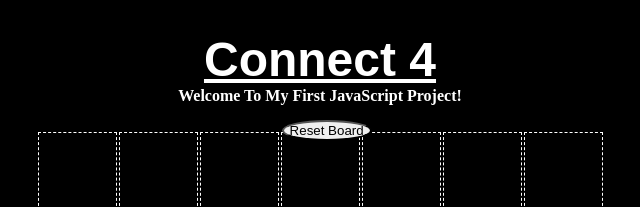
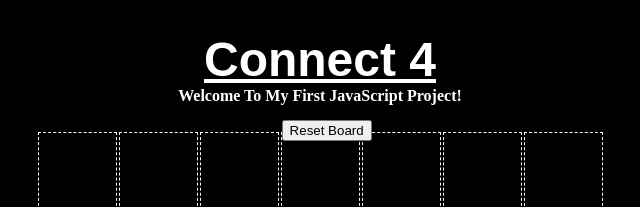
Before and after one commit to Ianhaag1/Connect4, a plain HTML site: page index.html in a window 1280 px wide. Shown: the top 207 px of the page, 320-960 px from the left. Drawn offline with Linux system fonts and the light colour scheme.

Commit message:
Update connect4.css

```diff
--- a/connect4.css
+++ b/connect4.css
@@ -56,7 +56,6 @@ h2{
 
 #reset-button{
   position:fixed;
-  border-radius: 75%;
   top:15%;
   left: 47%;
 }
```
